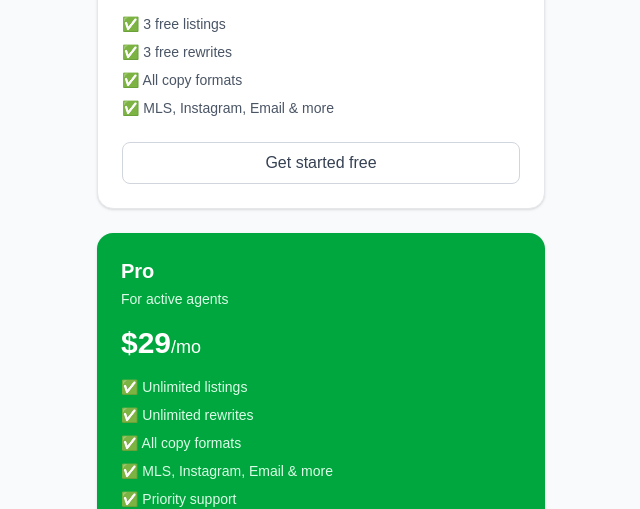
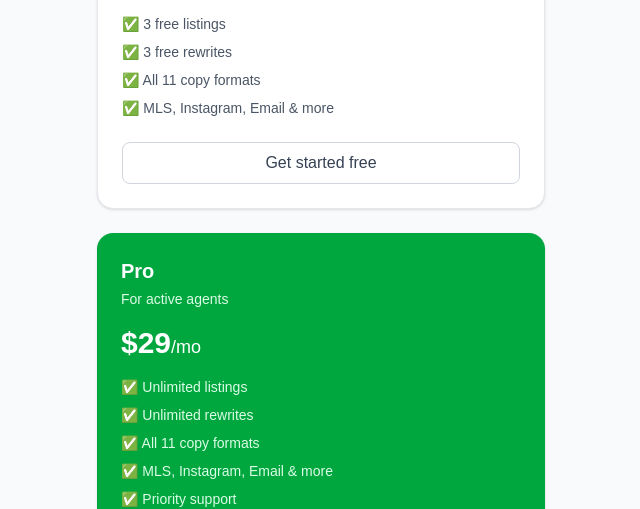
Before and after one commit to APD013/listing-whisperer, a Next.js app: page /pricing in a window 1280 px wide. Shown: the part 255-764 px from the top of the page, without its empty margins (319-959 px from the left). Built offline with nearby package versions, Linux system fonts and the light colour scheme.

Commit message:
Update format count on pricing page

```diff
--- a/src/app/pricing/page.tsx
+++ b/src/app/pricing/page.tsx
@@ -40,7 +40,7 @@ export default function PricingPage() {
             <ul className="text-sm text-gray-600 space-y-2 mb-6">
               <li>✅ 3 free listings</li>
               <li>✅ 3 free rewrites</li>
-              <li>✅ All copy formats</li>
+              <li>✅ All 11 copy formats</li>
               <li>✅ MLS, Instagram, Email & more</li>
             </ul>
             <button
@@ -59,7 +59,7 @@ export default function PricingPage() {
             <ul className="text-sm text-green-100 space-y-2 mb-6">
               <li>✅ Unlimited listings</li>
               <li>✅ Unlimited rewrites</li>
-              <li>✅ All copy formats</li>
+              <li>✅ All 11 copy formats</li>
               <li>✅ MLS, Instagram, Email & more</li>
               <li>✅ Priority support</li>
             </ul>
```
